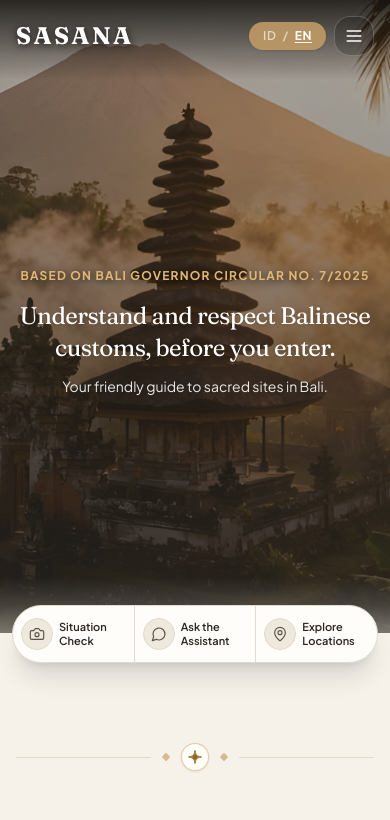
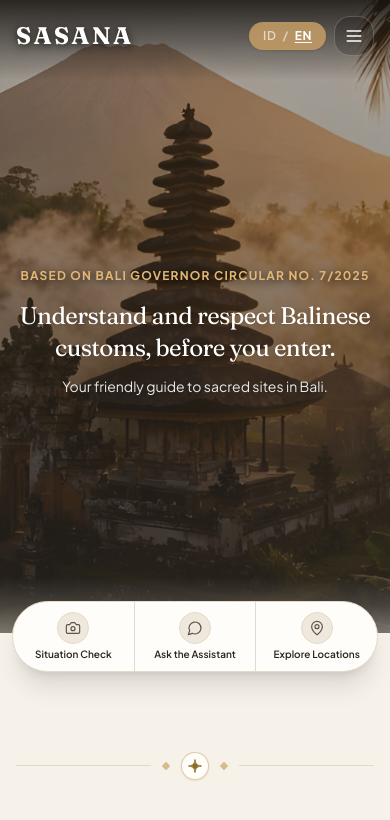
Before and after one commit to Daniyal-Creator/Sasana, a Next.js app in the folder frontend/: page / in a window 390 px wide. Shown: the top 820 px of the page. Built offline with nearby package versions, Linux system fonts and the light colour scheme.

Commit message:
feat(landing): place icons above text in mobile floatbar items

```diff
--- a/frontend/src/app/page.tsx
+++ b/frontend/src/app/page.tsx
@@ -104,7 +104,7 @@ export default function LandingPage() {
         </section>
 
         {/* Floating 3-segment action bar overlapping the hero bottom edge (ADR-0006) */}
-        <section className="relative z-20 mx-auto -mt-7 max-w-5xl px-3 sm:-mt-10 sm:px-6 lg:-mt-12 lg:px-8">
+        <section className="relative z-20 mx-auto -mt-8 max-w-5xl px-3 sm:-mt-10 sm:px-6 lg:-mt-12 lg:px-8">
           <div className="rounded-full border border-border bg-surface shadow-xl transition-all duration-200">
             <div
               ref={heroActionBarRef}
@@ -114,16 +114,16 @@ export default function LandingPage() {
               <Link
                 href="/check"
                 data-hero-door
-                className="group flex flex-1 items-center justify-center sm:justify-start gap-1.5 px-2 py-3 sm:gap-4 sm:px-6 sm:py-5 transition-all duration-200 active:scale-[0.98] first:rounded-l-full hover:bg-surface-sunken/80"
+                className="group flex flex-1 flex-col items-center justify-center text-center gap-1 px-1.5 py-2.5 sm:gap-2 sm:px-4 sm:py-3.5 lg:flex-row lg:items-center lg:justify-start lg:text-left lg:gap-4 lg:px-6 lg:py-5 transition-all duration-200 active:scale-[0.98] first:rounded-l-full hover:bg-surface-sunken/80"
               >
-                <div className="flex h-8 w-8 sm:h-11 sm:w-11 shrink-0 items-center justify-center rounded-full border border-border bg-surface-sunken text-text-secondary transition-all duration-200 group-hover:scale-105 group-hover:border-primary group-hover:bg-primary group-hover:text-primary-fg">
-                  <Camera size={16} strokeWidth={1.75} aria-hidden className="sm:h-5 sm:w-5" />
+                <div className="flex h-8 w-8 sm:h-9 sm:w-9 lg:h-11 lg:w-11 shrink-0 items-center justify-center rounded-full border border-border bg-surface-sunken text-text-secondary transition-all duration-200 group-hover:scale-105 group-hover:border-primary group-hover:bg-primary group-hover:text-primary-fg">
+                  <Camera size={16} strokeWidth={1.75} aria-hidden className="lg:h-5 lg:w-5" />
                 </div>
                 <div className="min-w-0">
                   <span className="hidden lg:block text-[10px] sm:text-[11px] font-bold uppercase tracking-wider text-text-muted">
                     {t(lang, "cta.badge.ai_vision")}
                   </span>
-                  <span className="block text-[11px] sm:text-sm font-semibold leading-tight text-text transition-colors group-hover:text-primary">
+                  <span className="block text-[10px] sm:text-xs lg:text-sm font-semibold leading-tight text-text transition-colors group-hover:text-primary">
                     {t(lang, "cta.check.title")}
                   </span>
                 </div>
@@ -133,16 +133,16 @@ export default function LandingPage() {
               <Link
                 href="/assistant"
                 data-hero-door
-                className="group flex flex-1 items-center justify-center sm:justify-start gap-1.5 px-2 py-3 sm:gap-4 sm:px-6 sm:py-5 transition-all duration-200 active:scale-[0.98] hover:bg-surface-sunken/80"
+                className="group flex flex-1 flex-col items-center justify-center text-center gap-1 px-1.5 py-2.5 sm:gap-2 sm:px-4 sm:py-3.5 lg:flex-row lg:items-center lg:justify-start lg:text-left lg:gap-4 lg:px-6 lg:py-5 transition-all duration-200 active:scale-[0.98] hover:bg-surface-sunken/80"
               >
-                <div className="flex h-8 w-8 sm:h-11 sm:w-11 shrink-0 items-center justify-center rounded-full border border-border bg-surface-sunken text-text-secondary transition-all duration-200 group-hover:scale-105 group-hover:border-primary group-hover:bg-primary group-hover:text-primary-fg">
-                  <MessageCircle size={16} strokeWidth={1.75} aria-hidden className="sm:h-5 sm:w-5" />
+                <div className="flex h-8 w-8 sm:h-9 sm:w-9 lg:h-11 lg:w-11 shrink-0 items-center justify-center rounded-full border border-border bg-surface-sunken text-text-secondary transition-all duration-200 group-hover:scale-105 group-hover:border-primary group-hover:bg-primary group-hover:text-primary-fg">
+                  <MessageCircle size={16} strokeWidth={1.75} aria-hidden className="lg:h-5 lg:w-5" />
                 </div>
                 <div className="min-w-0">
                   <span className="hidden lg:block text-[10px] sm:text-[11px] font-bold uppercase tracking-wider text-text-muted">
                     {t(lang, "cta.badge.chatbot")}
                   </span>
-                  <span className="block text-[11px] sm:text-sm font-semibold leading-tight text-text transition-colors group-hover:text-primary">
+                  <span className="block text-[10px] sm:text-xs lg:text-sm font-semibold leading-tight text-text transition-colors group-hover:text-primary">
                     {t(lang, "cta.assistant.title")}
                   </span>
                 </div>
@@ -152,16 +152,16 @@ export default function LandingPage() {
               <Link
                 href="/explore"
                 data-hero-door
-                className="group flex flex-1 items-center justify-center sm:justify-start gap-1.5 px-2 py-3 sm:gap-4 sm:px-6 sm:py-5 transition-all duration-200 active:scale-[0.98] last:rounded-r-full hover:bg-surface-sunken/80"
+                className="group flex flex-1 flex-col items-center justify-center text-center gap-1 px-1.5 py-2.5 sm:gap-2 sm:px-4 sm:py-3.5 lg:flex-row lg:items-center lg:justify-start lg:text-left lg:gap-4 lg:px-6 lg:py-5 transition-all duration-200 active:scale-[0.98] last:rounded-r-full hover:bg-surface-sunken/80"
               >
-                <div className="flex h-8 w-8 sm:h-11 sm:w-11 shrink-0 items-center justify-center rounded-full border border-border bg-surface-sunken text-text-secondary transition-all duration-200 group-hover:scale-105 group-hover:border-primary group-hover:bg-primary group-hover:text-primary-fg">
-                  <MapPin size={16} strokeWidth={1.75} aria-hidden className="sm:h-5 sm:w-5" />
+                <div className="flex h-8 w-8 sm:h-9 sm:w-9 lg:h-11 lg:w-11 shrink-0 items-center justify-center rounded-full border border-border bg-surface-sunken text-text-secondary transition-all duration-200 group-hover:scale-105 group-hover:border-primary group-hover:bg-primary group-hover:text-primary-fg">
+                  <MapPin size={16} strokeWidth={1.75} aria-hidden className="lg:h-5 lg:w-5" />
                 </div>
                 <div className="min-w-0">
                   <span className="hidden lg:block text-[10px] sm:text-[11px] font-bold uppercase tracking-wider text-text-muted">
                     {t(lang, "cta.badge.geofence")}
                   </span>
-                  <span className="block text-[11px] sm:text-sm font-semibold leading-tight text-text transition-colors group-hover:text-primary">
+                  <span className="block text-[10px] sm:text-xs lg:text-sm font-semibold leading-tight text-text transition-colors group-hover:text-primary">
                     {t(lang, "cta.explore.title")}
                   </span>
                 </div>
```
